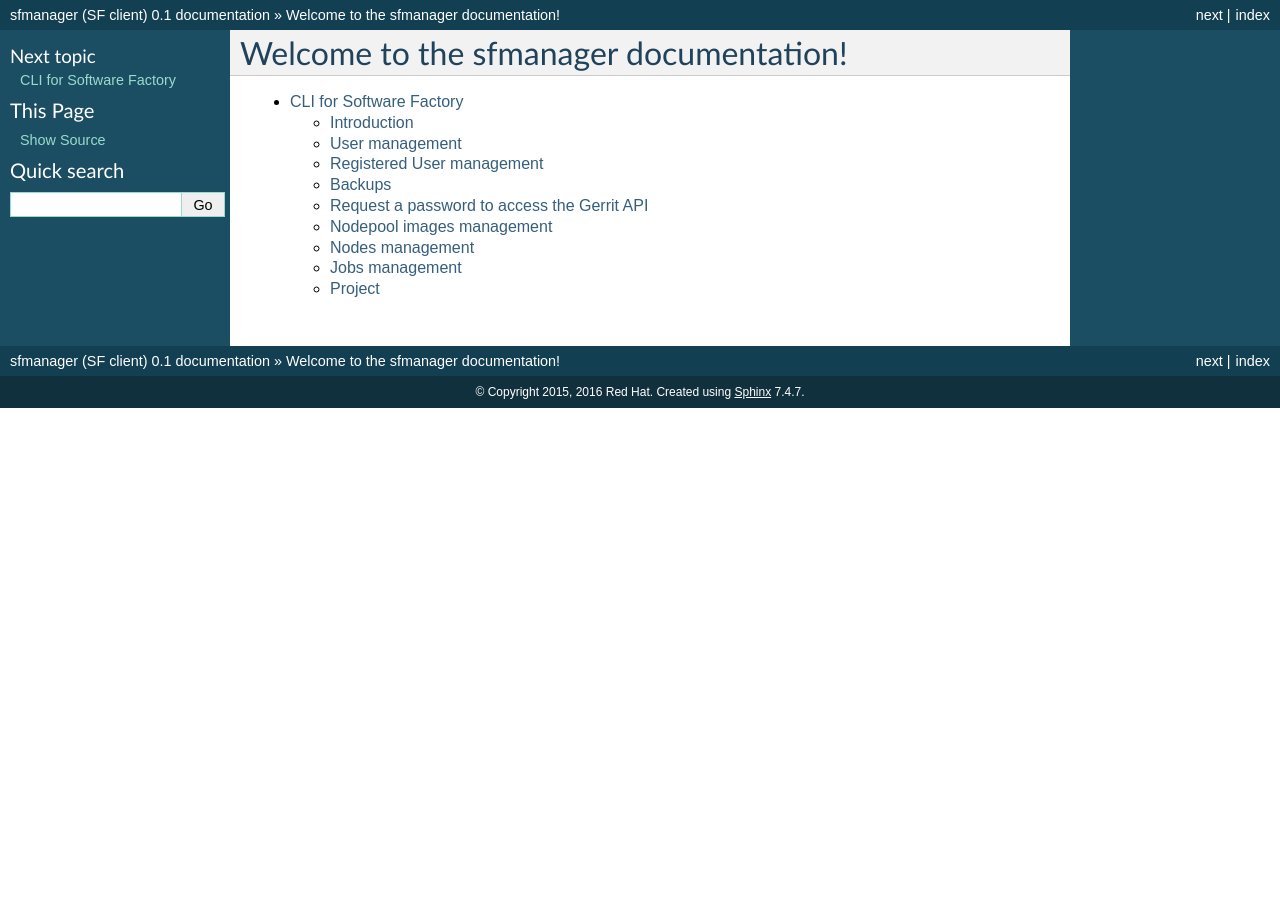
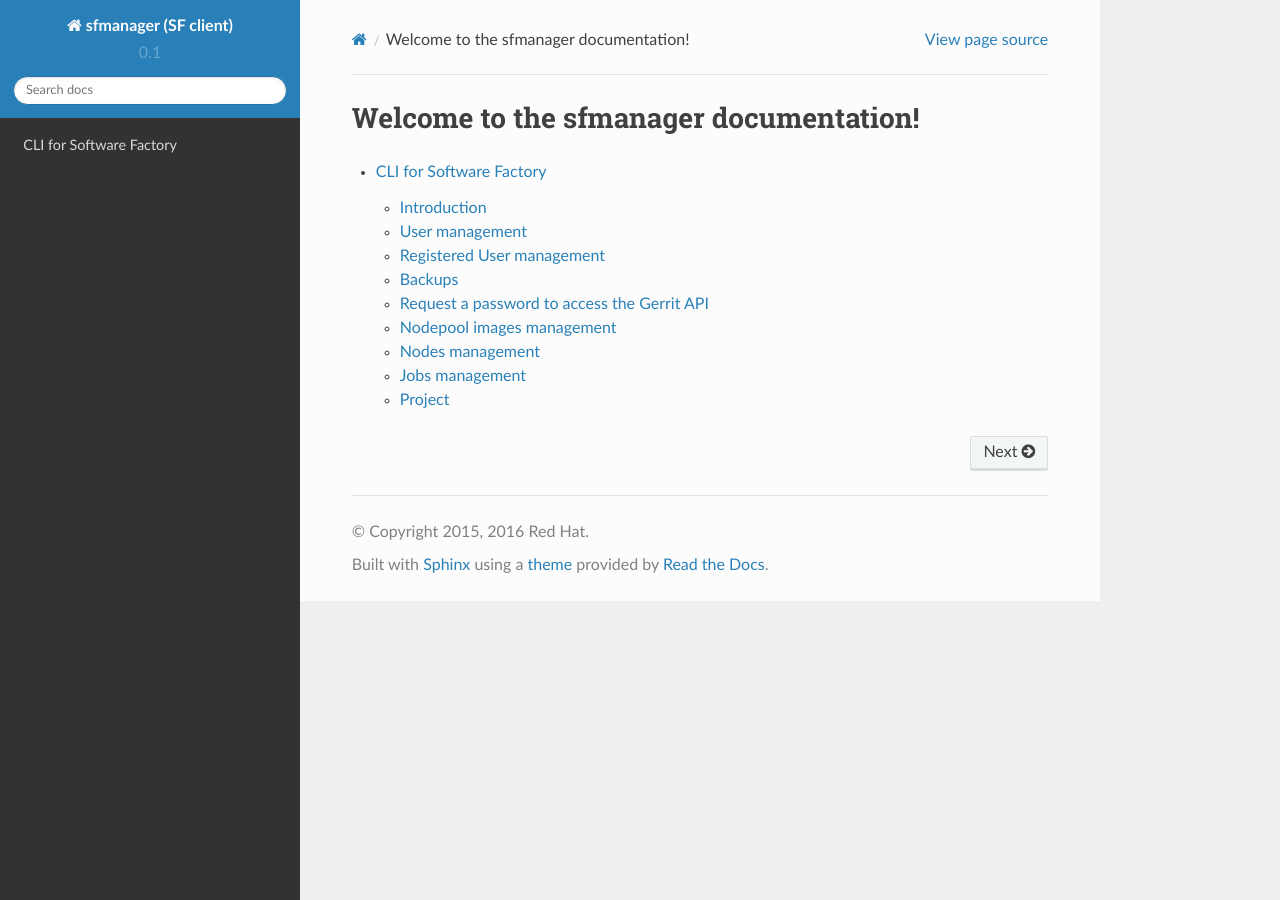
Before and after one commit to softwarefactory-project/python-sfmanager, a Sphinx documentation site: the page built from docs/source/index.rst, in a window 1280 px wide. Built offline with Sphinx 7.4.7 and the Read the Docs theme 2.0.0, drawn with Linux system fonts in a browser that asks for light colours.

Commit message:
use sphinx_rtd_theme
Depends-on: 2b865e5090117cd00d4f4c12089d200eefa11623
Story: 226
Task: 574

Change-Id: I3c55a473a077ee1ccd78407225950071d775ba00

```diff
--- a/docs/source/conf.py
+++ b/docs/source/conf.py
@@ -98,7 +98,9 @@ pygments_style = 'sphinx'
 
 # The theme to use for HTML and HTML Help pages.  See the documentation for
 # a list of builtin themes.
-html_theme = 'default'
+import sphinx_rtd_theme
+html_theme = "sphinx_rtd_theme"
+html_theme_path = [sphinx_rtd_theme.get_html_theme_path()]
 
 # Theme options are theme-specific and customize the look and feel of a theme
 # further.  For a list of options available for each theme, see the
```
Also changed, not shown: 1 other file.
